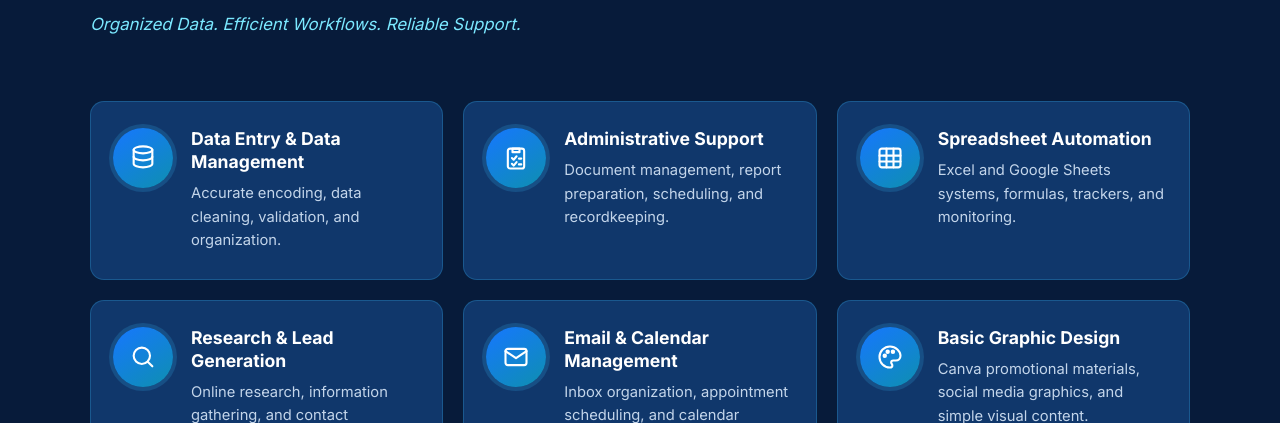
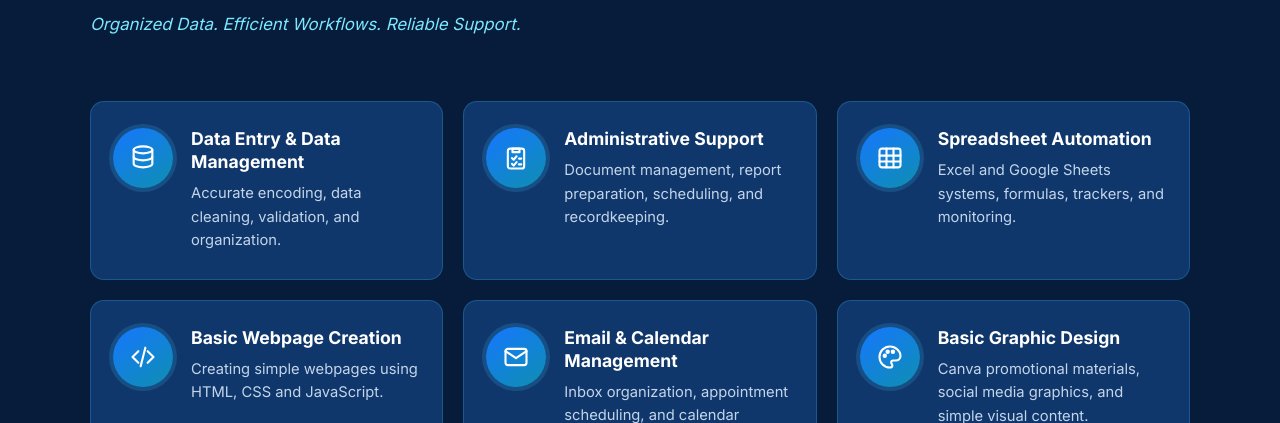
Before and after one commit to aizen07615/portfolio, a plain HTML site: page skills.html in a window 1280 px wide. Shown: the part 377-800 px from the top of the page. Drawn offline with Linux system fonts and the light colour scheme.

Commit message:
Update skills cards

```diff
--- a/skills.html
+++ b/skills.html
@@ -79,13 +79,13 @@
               </div>
             </article>
 
-            <article class="svc-card">
+                        <article class="svc-card">
               <div class="svc-icon">
-                <svg viewBox="0 0 24 24" fill="none" stroke="currentColor" stroke-width="1.8" stroke-linecap="round" stroke-linejoin="round"><circle cx="11" cy="11" r="7"/><path d="M20 20l-4-4"/></svg>
+                <svg viewBox="0 0 24 24" fill="none" stroke="currentColor" stroke-width="1.8" stroke-linecap="round" stroke-linejoin="round"><path d="M8 7l-5 5 5 5"/><path d="M16 7l5 5-5 5"/><path d="M14 4l-4 16"/></svg>
               </div>
               <div>
-                <h3>Research &amp; Lead Generation</h3>
-                <p>Online research, information gathering, and contact databases.</p>
+                <h3>Basic Webpage Creation</h3>
+                <p>Creating simple webpages using HTML, CSS and JavaScript.</p>
               </div>
             </article>
 
@@ -96,7 +96,6 @@
               <div>
                 <h3>Email &amp; Calendar Management</h3>
                 <p>Inbox organization, appointment scheduling, and calendar coordination.</p>
-                <span class="svc-badge">Currently Learning</span>
               </div>
             </article>
 
```
